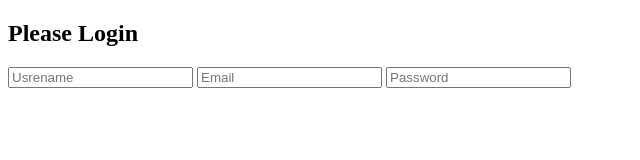
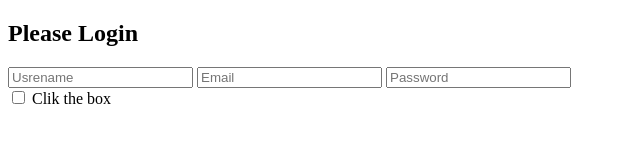
Before and after one commit to Samiul821/my-first-projecets, a plain HTML site: page login.html in a window 1280 px wide. Shown: the full height of the page, 0-640 px from the left. Drawn offline with Linux system fonts and the light colour scheme.

Commit message:
div2 in checkbox add

```diff
--- a/login.html
+++ b/login.html
@@ -14,6 +14,10 @@
                 <input type="text" name="username" id="username" required placeholder="Usrename">
                 <input type="email" name="email" id="email" required placeholder="Email">
                 <input type="password" name="password" id="password" required placeholder="Password">
+                <div class="div2">
+                    <input type="checkbox" name="remember" id="remember">
+                    <label for="remember">Clik the box</label>
+                </div>
             </form>
         </div>
     </div>
```
